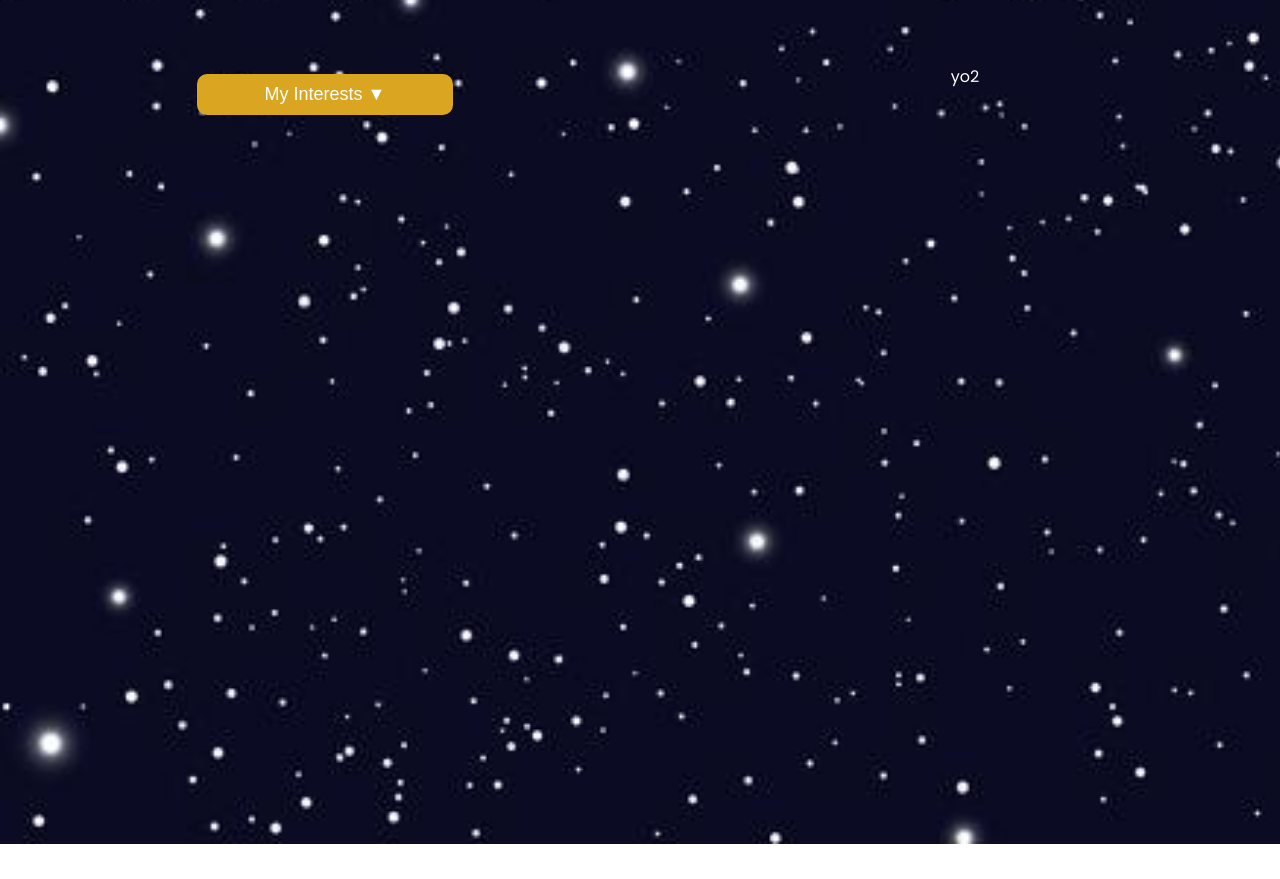
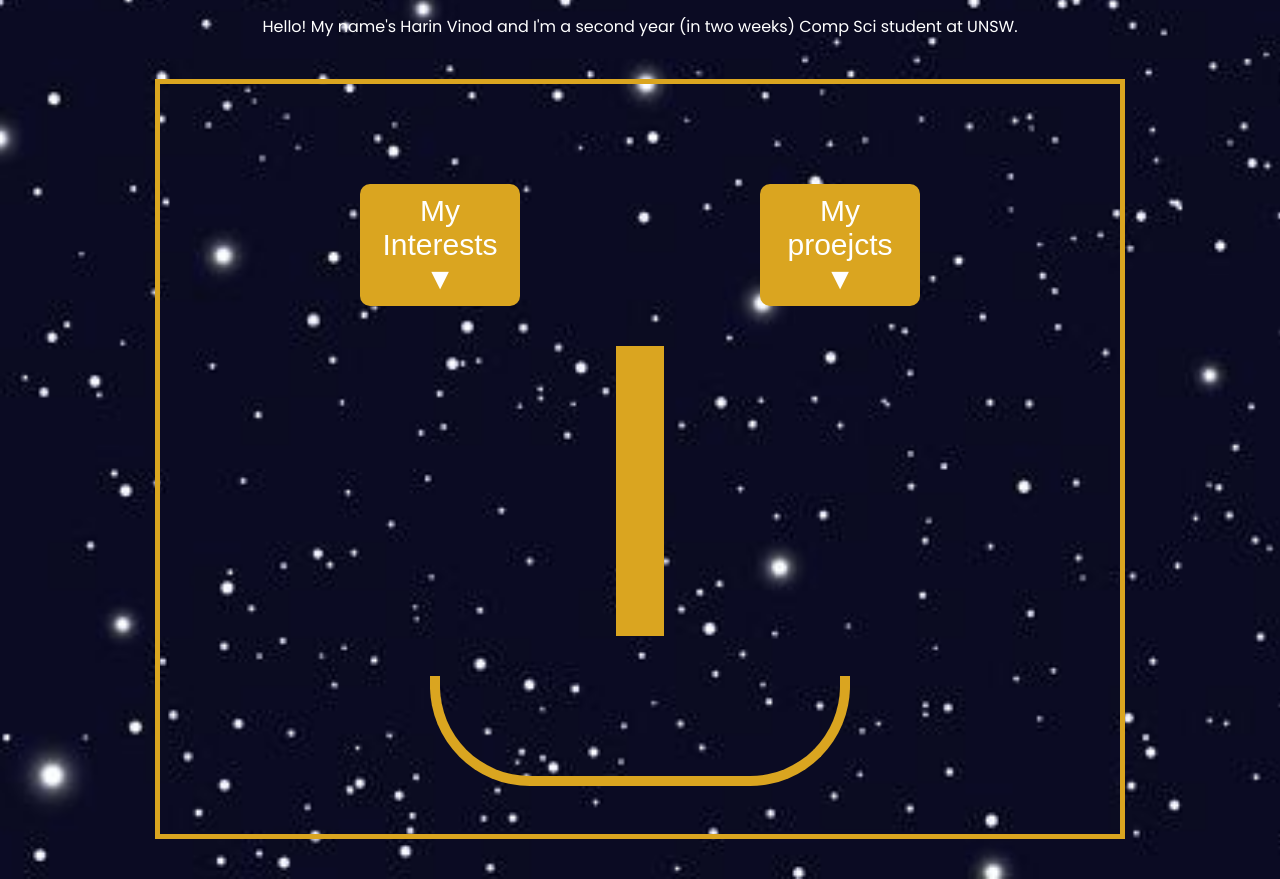
Before and after one commit to Harin211/about_me, a plain HTML site: page index.html in a window 1280 px wide. Shown: the part 327-1206 px from the top of the page. Before the commit the page ends 1171 px from the top, so only its background shows below. Drawn offline with Linux system fonts and the light colour scheme.

Commit message:
Decided to add a funny face.

```diff
--- a/index.html
+++ b/index.html
@@ -12,9 +12,13 @@
     <div class="row1">
         <div class="header">
             <h1> Welcome dreamer! </h1>
-            <p> Here's some details about me</p> </div>
+            <p> Here's some details about me. (This is my face below)</p> </div>
+    </div>
+    <div class="bioinfo"> Hello! My name's Harin Vinod and I'm a second year (in two weeks) Comp Sci student at
+        UNSW.
     </div>
     <div class="image">
+    <div class="face">
     <div class="details">
         <div class="interests">
             <button class="dropbtn">My Interests ▼</button>
@@ -25,7 +29,15 @@
             <p> Chocolate and cookies (diabetesmaxxing)</p>
             </div>
         </div>
-        <div class="bioinfo"> yo2</div>
+        <div class="projects">
+            <button class="dropbtn"> My proejcts ▼</button>
+            <div class="dropdown-content">
+                <p> Bold of you to assume I have projects.</p>
+            </div>
+        </div>
+    </div>
+    <div class="vertical-line"> </div>
+    <div class="mouth"></div>
     </div>
     <script src="script.js"></script>
 </body>
--- a/script.js
+++ b/script.js
@@ -1,20 +1,28 @@
 document.addEventListener('DOMContentLoaded', () => {
-  const dropBtn = document.querySelector('.dropbtn');
-  const dropdown = document.querySelector('.dropdown-content');
+  // Select all dropdown containers (both interests & projects)
+  const dropdownContainers = document.querySelectorAll('.interests, .projects');
 
-  // Ensure dropdown is hidden on page load
-  dropdown.style.display = 'none';
+  dropdownContainers.forEach(container => {
+    const button = container.querySelector('.dropbtn');          // the button
+    const content = container.querySelector('.dropdown-content, .projs'); // the content
 
-  // Toggle dropdown on button click
-  dropBtn.addEventListener('click', (e) => {
-    e.stopPropagation(); // Prevent window click from immediately hiding it
-    dropdown.style.display = dropdown.style.display === 'block' ? 'none' : 'block';
+    // Hide content on load
+    if (content) content.style.display = 'none';
+
+    // Toggle dropdown on button click
+    button.addEventListener('click', (e) => {
+      e.stopPropagation();
+      // Toggle this one
+      content.style.display = content.style.display === 'block' ? 'none' : 'block';
+    });
   });
 
-  // Hide dropdown when clicking outside
+  // Hide dropdowns when clicking outside
   window.addEventListener('click', (e) => {
-    if (!e.target.closest('.interests')) {
-      dropdown.style.display = 'none';
+    if (!e.target.closest('.interests') && !e.target.closest('.projects')) {
+      document.querySelectorAll('.dropdown-content, .projs').forEach(d => {
+        d.style.display = 'none';
+      });
     }
   });
 });
--- a/styles.css
+++ b/styles.css
@@ -60,24 +60,34 @@ body {
 
 
 .details {
-    margin-top: 50px;
+    margin: 80px;
+    margin-bottom: 20px;
     display: flex;
     justify-content: space-around;
+    gap: 0;
 }
 
 .details div {
    /* background-color: rgba(185, 16, 16, 0.2); /* just for visual clarity */
-   display: flex;
-   justify-content: space-around;
+    display: flex;
+    justify-content: center;
     padding: 20px;
-    width: 40%;                  /* or whatever width you want */
+    width: 40%;                 /* or whatever width you want */
     border-radius: 10px;
 }
 
 
+
 .interests {
   position: relative;
-  display: inline-block;
+  display: flex;
+  width: 200px; /* optional */
+  margin: 10px;
+}
+
+.projects {
+  position: relative;
+  display: flex;
   width: 200px; /* optional */
   margin: 10px;
 }
@@ -90,7 +100,7 @@ body {
   background-color: goldenrod;
   color: white;
   padding: 10px 20px;
-  font-size: 18px;
+  font-size: 30px;
   border: none;
   border-radius: 10px;
   cursor: pointer;
@@ -98,13 +108,14 @@ body {
 }
 
 .dropdown-content {
-  display: none;      /* hidden by default */
+  display: flex;      /* hidden by default */
   flex-direction: column;
   position: absolute;
   top: 100%;          /* place below the button */
   left: 25%;            /* align left edge with button */
   background-color: rgb(6, 10, 39);
-  min-width: 200px;
+  /* min-width: 200px; */
+  width: 100%;
   box-shadow: 0px 8px 16px rgba(0,0,0,0.2);
   border-radius: 10px;
   z-index: 10;        /* on top of other content */
@@ -118,10 +129,49 @@ body {
   cursor: pointer;
   background-color: rgb(238, 180, 34);
   border: black 2px solid;
-  border-width: 10px;
-  border-color: rgb(6, 10, 39);
+  border-width: 5px;
+  border-color: rgb(250, 250, 250);
+  font-size: 25px;
+  font-family: Georgia, 'Times New Roman', Times, serif;
 }
 
 .dropdown-content p:hover {
   background-color: rgba(255, 255, 255, 0.3);
 }
+
+.interests, .projects {
+    margin: 0;
+    padding: 0;
+}
+
+.vertical-line {
+
+  background-color: goldenrod;
+  margin: auto;
+  padding: 0px;
+  width: 5%;
+  height: 290px;
+}
+
+.face {
+  margin-top: 20px;
+  margin: auto;
+  height: 750px;
+  border: goldenrod solid;
+  border-width: 5px;
+  width: 75%;
+}
+
+
+.image {
+  margin-top: 40px;
+}
+
+.mouth {
+  width: 400px;                /* how wide the smile is */
+  height: 100px;               /* how tall */
+  border: 10px solid goldenrod; /* color of smile */
+  border-top: none;            /* hide the top border */
+  border-radius: 0 0 100px 100px; /* curve only the bottom */
+  margin: 40px auto 0 auto;    /* center it below the nose */
+}
```
